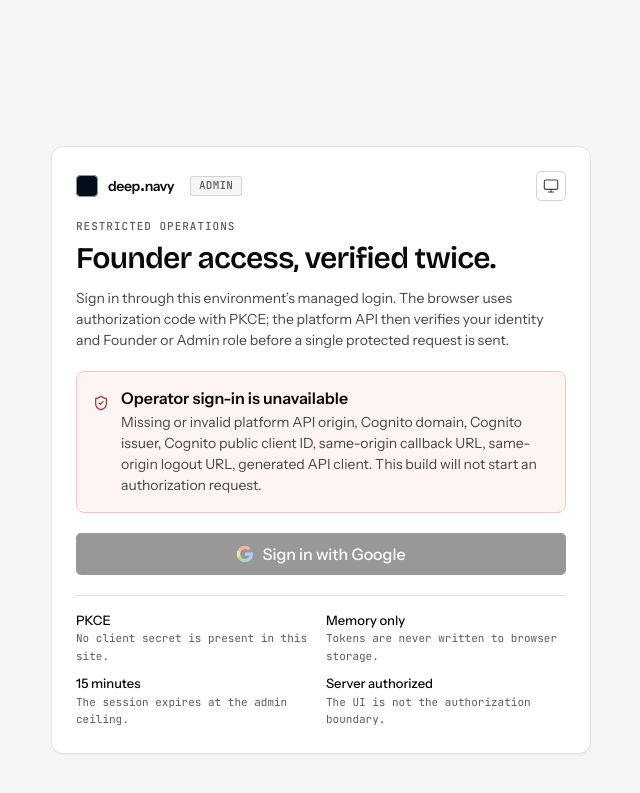
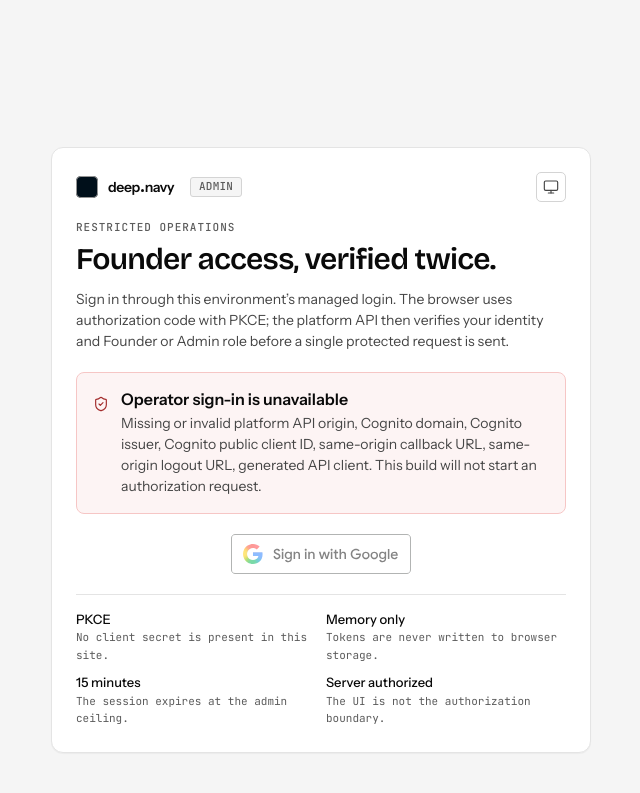
Before and after one commit to deep-navy/deep-navy-admin, a Jekyll site: the page built from index.html, in a window 1280 px wide. Shown: the top 793 px of the page, without its empty margins (319-959 px from the left). Built offline with Jekyll 4.4.1, drawn with Linux system fonts in a browser that asks for light colours.

Commit message:
Use Google's button, not our impression of it
The button we shipped this morning breached two of Google's branding rules at
once. It put the colour "G" on our brand primary - "Don't put the standard
color Google 'G' icon on a colored background other than light, dark, or
neutral" - and the mark itself was the old four-colour G, which the same page
calls out as an outdated logo. Both are the kind of thing a customer reads as
carelessness even when they cannot name what is wrong.

Replaced with Google's pre-approved SVG, light and dark, used verbatim. Their
text is outlined, so neither file needs the Google Sans face we are not
licensed to serve. The button element is now a bare frame: no background, no
border, no radius of ours, because the artwork carries all three, and a
background is exactly what breached the guideline before.

Pinned by SHA-256 rather than by colour literals - the assertion that caught
the outdated mark was itself written against the classic palette, which is the
same mistake one level up. If a hash stops matching, re-download from Google.

Co-Authored-By: Claude Opus 5 (1M context) <noreply@anthropic.com>
Claude-Session: https://claude.ai/code/session_01ChXCkan8w7hfJNiGLzp3nN

```diff
--- a/_includes/admin-console.html
+++ b/_includes/admin-console.html
@@ -26,16 +26,6 @@
     <symbol id="i-server" viewBox="0 0 24 24"><rect width="20" height="8" x="2" y="2" rx="2"/><rect width="20" height="8" x="2" y="14" rx="2"/><path d="M6 6h.01"/><path d="M6 18h.01"/></symbol>
     <symbol id="i-card" viewBox="0 0 24 24"><rect width="20" height="14" x="2" y="5" rx="2"/><path d="M2 10h20"/></symbol>
     <symbol id="i-activity" viewBox="0 0 24 24"><path d="M22 12h-2.48a2 2 0 0 0-1.93 1.46l-2.35 8.36a.25.25 0 0 1-.48 0L9.24 2.18a.25.25 0 0 0-.48 0l-2.35 8.36A2 2 0 0 1 4.49 12H2"/></symbol>
-    <!-- Google's mark is a third-party brand asset, not a status glyph: it keeps
-         its four official colours and is filled rather than stroked, so it opts
-         out of svg.dn-icon via .ad-gmark. Reproducing it accurately is a
-         condition of Google's sign-in branding guidelines. -->
-    <symbol id="i-google" viewBox="0 0 48 48">
-      <path fill="#4285F4" d="M45.12 24.5c0-1.56-.14-3.06-.4-4.5H24v8.51h11.84c-.51 2.75-2.06 5.08-4.39 6.64v5.52h7.11c4.16-3.83 6.56-9.47 6.56-16.17z"/>
-      <path fill="#34A853" d="M24 46c5.94 0 10.92-1.97 14.56-5.33l-7.11-5.52c-1.97 1.32-4.49 2.1-7.45 2.1-5.73 0-10.58-3.87-12.31-9.07H4.34v5.7C7.96 41.07 15.4 46 24 46z"/>
-      <path fill="#FBBC05" d="M11.69 28.18C11.25 26.86 11 25.45 11 24s.25-2.86.69-4.18v-5.7H4.34C2.85 17.09 2 20.45 2 24s.85 6.91 2.34 9.88l7.35-5.7z"/>
-      <path fill="#EA4335" d="M24 10.75c3.23 0 6.13 1.11 8.41 3.29l6.31-6.31C34.91 4.18 29.93 2 24 2 15.4 2 7.96 6.93 4.34 14.12l7.35 5.7c1.73-5.2 6.58-9.07 12.31-9.07z"/>
-    </symbol>
     <symbol id="i-shield" viewBox="0 0 24 24"><path d="M20 13c0 5-3.5 7.5-7.66 8.95a1 1 0 0 1-.67-.01C7.5 20.5 4 18 4 13V6a1 1 0 0 1 1-1c2 0 4.5-1.2 6.24-2.72a1.17 1.17 0 0 1 1.52 0C14.51 3.81 17 5 19 5a1 1 0 0 1 1 1z"/><path d="m9 12 2 2 4-4"/></symbol>
     <symbol id="i-info" viewBox="0 0 24 24"><circle cx="12" cy="12" r="10"/><path d="M12 16v-4"/><path d="M12 8h.01"/></symbol>
     <symbol id="i-warn" viewBox="0 0 24 24"><path d="m21.73 18-8-14a2 2 0 0 0-3.48 0l-8 14A2 2 0 0 0 4 21h16a2 2 0 0 0 1.73-3"/><path d="M12 9v4"/><path d="M12 17h.01"/></symbol>
@@ -88,7 +78,13 @@
       </div>
     </div>
 
-    <button class="dn-btn dn-btn--primary dn-btn--lg dn-btn--full ad-gbtn" type="button" data-sign-in disabled><svg class="ad-gmark" width="18" height="18" viewBox="0 0 48 48" aria-hidden="true"><use href="#i-google"/></svg>Sign in with Google</button>
+    <!-- Google's pre-approved asset, used verbatim. Their branding guidelines
+         forbid a custom button that puts the colour "G" on any background
+         other than light, dark or neutral - which is exactly what our brand
+         primary was. The light and dark files are Google's own; the text in
+         them is outlined, so neither needs the Google Sans font we are not
+         licensed to serve. Do not recolour, restyle or crop either one. -->
+    <button class="ad-gbtn" type="button" data-sign-in disabled aria-label="Sign in with Google"><img class="ad-gbtn__img ad-gbtn__img--light" src="{{ '/assets/img/google-signin-light.svg' | relative_url }}" alt="Sign in with Google" width="180" height="40"><img class="ad-gbtn__img ad-gbtn__img--dark" src="{{ '/assets/img/google-signin-dark.svg' | relative_url }}" alt="" aria-hidden="true" width="180" height="40"></button>
     <button class="dn-btn dn-btn--secondary dn-btn--full" type="button" data-retry-sign-in hidden>Start again</button>
 
     <div class="ad-assure" aria-label="Session protections">
--- a/assets/css/admin.css
+++ b/assets/css/admin.css
@@ -73,22 +73,42 @@ svg.dn-icon {
   stroke-linejoin: round;
 }
 
-/* Google's mark is the one glyph in this console that carries colour without
-   carrying meaning: it is an identity mark, not a status. It is filled rather
-   than stroked, so it must opt out of svg.dn-icon above or it renders as four
-   invisible outlines. Its colours are fixed by Google's branding guidelines and
-   are deliberately identical in both themes. */
-svg.ad-gmark {
-  fill: revert;
-  stroke: none;
-  flex: none;
+/* Google's sign-in button is Google's asset, rendered at its own aspect ratio.
+   The element is a bare frame: no fill, no border, no radius of ours, because
+   the artwork already carries all three. Their guidelines permit scaling but
+   not stretching, so width and height move together and nothing here sets a
+   background - a background is precisely what made the old button breach them.
+   Light and dark are two files rather than one recoloured file; recolouring is
+   forbidden and would also flatten the four-colour "G". */
+.ad-gbtn {
+  display: block;
+  margin-inline: auto;
+  padding: 0;
+  border: 0;
+  background: none;
+  cursor: pointer;
+  line-height: 0;
 }
 
-.dn-btn.ad-gbtn {
-  display: inline-flex;
-  align-items: center;
-  justify-content: center;
-  gap: var(--space-2, 0.5rem);
+.ad-gbtn[disabled] {
+  cursor: not-allowed;
+  opacity: 0.55;
+}
+
+.ad-gbtn__img {
+  display: block;
+  width: 180px;
+  height: 40px;
+}
+
+.ad-gbtn__img--dark { display: none; }
+
+[data-theme="dark"] .ad-gbtn__img--light { display: none; }
+[data-theme="dark"] .ad-gbtn__img--dark { display: block; }
+
+@media (prefers-color-scheme: dark) {
+  :root:not([data-theme="light"]) .ad-gbtn__img--light { display: none; }
+  :root:not([data-theme="light"]) .ad-gbtn__img--dark { display: block; }
 }
 
 /* ------------------------------------------------------------------- brand ---- */
```
Also changed, not shown: test/admin_launch_surface_test.cjs (+21 -8 lines), assets/img/google-signin-dark.svg (added), assets/img/google-signin-light.svg (added).
